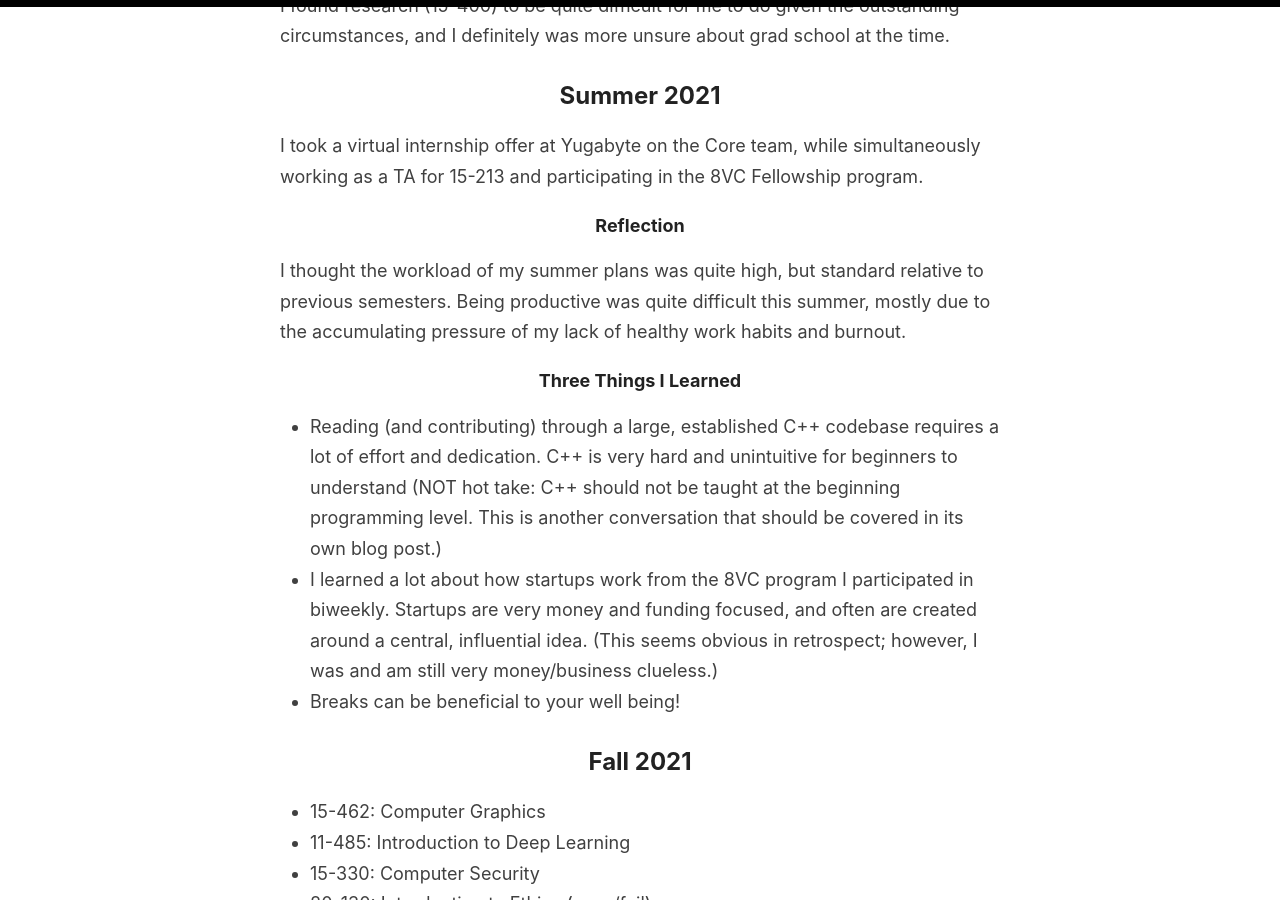
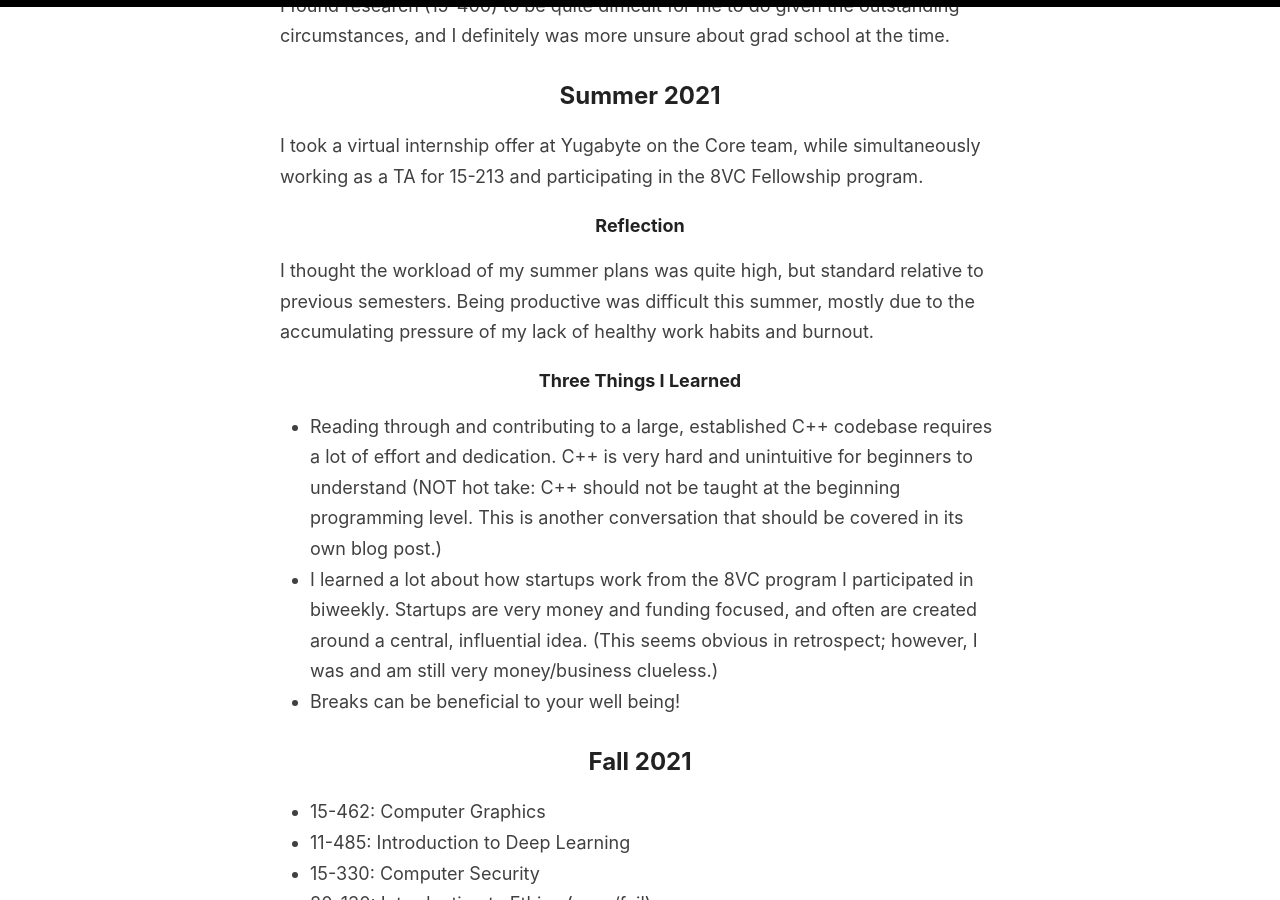
Before and after one commit to abigalekim/old_website, a Jekyll site: the page built from _pages/courses.md, in a window 1280 px wide and 900 px high, scrolled down 7117 px. Built offline with Jekyll 4.4.1, drawn with Linux system fonts in a browser that asks for light colours.

Commit message:
mORE TWEAKS

```diff
--- a/_pages/courses.md
+++ b/_pages/courses.md
@@ -136,10 +136,10 @@ I took a virtual internship offer at Yugabyte on the Core team, while simultaneo
 
 #### Reflection
 
-I thought the workload of my summer plans was quite high, but standard relative to previous semesters. Being productive was quite difficult this summer, mostly due to the accumulating pressure of my lack of healthy work habits and burnout.
+I thought the workload of my summer plans was quite high, but standard relative to previous semesters. Being productive was difficult this summer, mostly due to the accumulating pressure of my lack of healthy work habits and burnout.
 
 #### Three Things I Learned
-- Reading (and contributing) through a large, established C++ codebase requires a lot of effort and dedication. C++ is very hard and unintuitive for beginners to understand (NOT hot take: C++ should not be taught at the beginning programming level. This is another conversation that should be covered in its own blog post.)
+- Reading through and contributing to a large, established C++ codebase requires a lot of effort and dedication. C++ is very hard and unintuitive for beginners to understand (NOT hot take: C++ should not be taught at the beginning programming level. This is another conversation that should be covered in its own blog post.)
 - I learned a lot about how startups work from the 8VC program I participated in biweekly. Startups are very money and funding focused, and often are created around a central, influential idea. (This seems obvious in retrospect; however, I was and am still very money/business clueless.)
 - Breaks can be beneficial to your well being!
 
```
